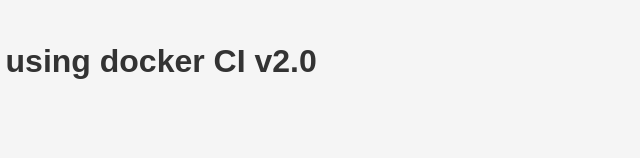
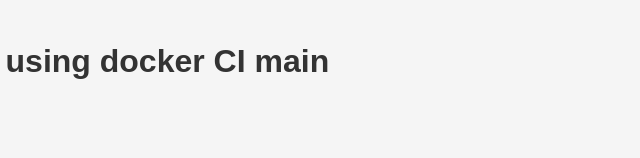
Before and after one commit to jeoneg/docker-ci, a website: page public/index.html in a window 1280 px wide. Shown: the part 284-442 px from the top of the page, 603-1243 px from the left. Drawn offline with Linux system fonts and the light colour scheme.

Commit message:
docker ci main

```diff
--- a/public/index.html
+++ b/public/index.html
@@ -7,7 +7,7 @@
 </head>
 <body>
   <img src="images/fastcampus.png" alt="fastcampus logo">
-  <h1>Welcome to Fastcampus - Nodejs App using docker CI v2.0</h1>
+  <h1>Welcome to Fastcampus - Nodejs App using docker CI main</h1>
   <p>This is a sample Nodejs application!</p>
 </body>
 </html>
```
